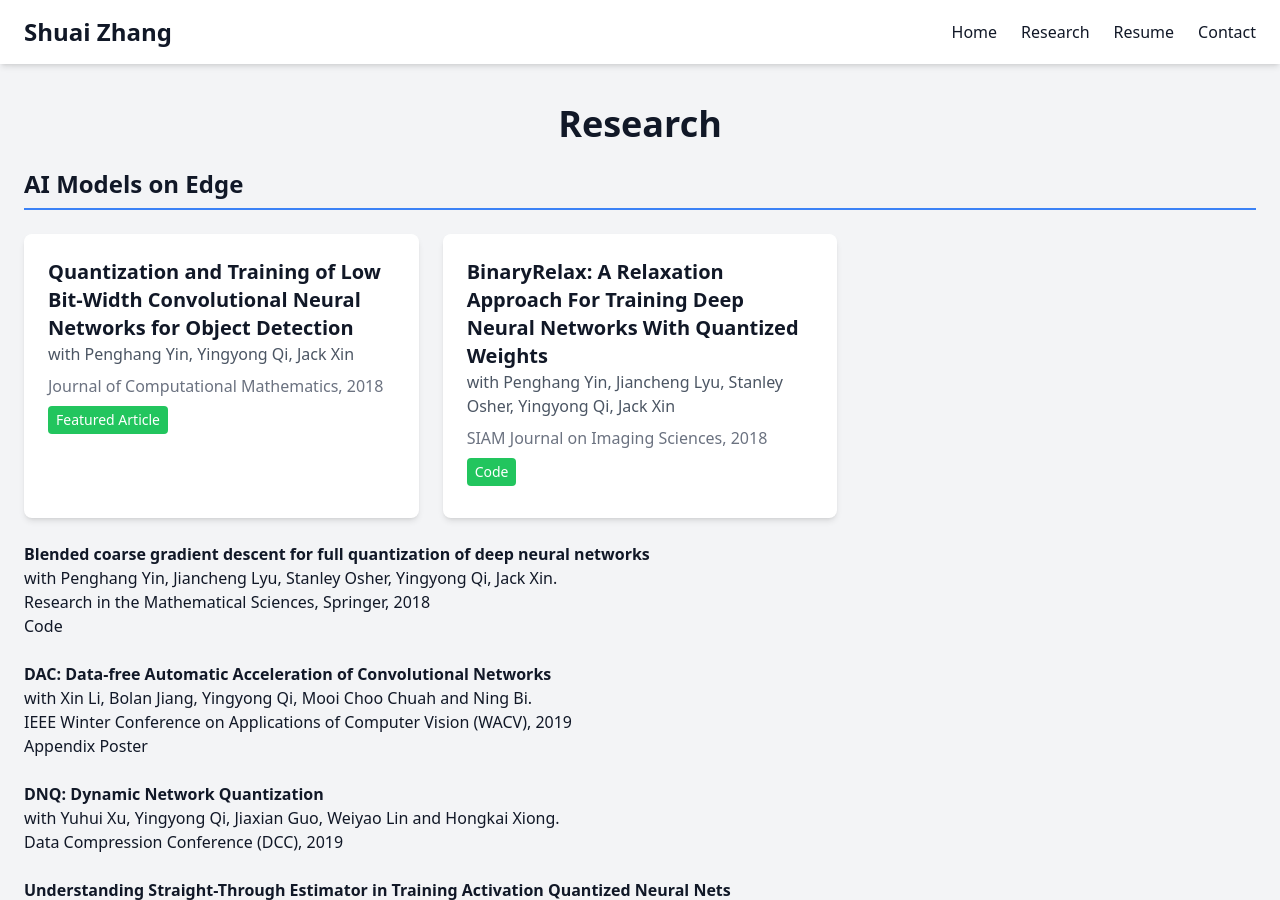
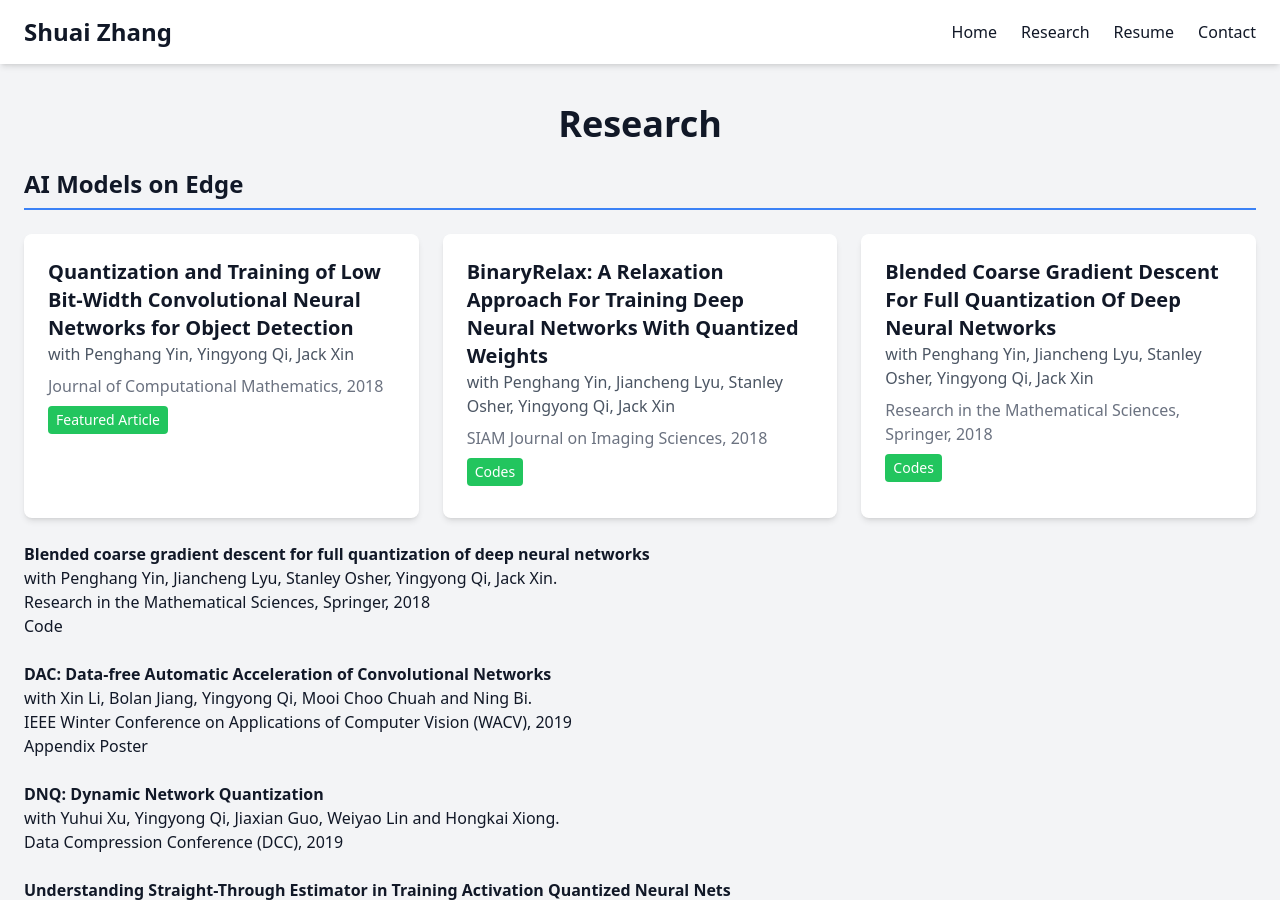
Before and after one commit to zsivine/zsivine.github.io, a Jekyll site: the page built from research.html, in a window 1280 px wide and 900 px high. Built offline with Jekyll 4.4.1, drawn with Linux system fonts in a browser that asks for light colours; nearby versions of some CDN libraries; comment, search, counter and statistics services are not loaded.

Commit message:
update research

```diff
--- a/research.html
+++ b/research.html
@@ -7,7 +7,7 @@ permalink: /research/
 
 <!-- Template
 <article class="bg-white dark:bg-gray-700 p-6 rounded-lg shadow-md hover:shadow-lg transition-shadow">
-    <a href="https://arxiv.org/abs/1612.06052" class="text-xl font-semibold mb-2">
+    <a href="Link" class="text-xl font-semibold mb-2">
         Title</a>
     <p class="text-gray-600 dark:text-gray-300 mb-2">
         Authors</p>
@@ -46,10 +46,19 @@ permalink: /research/
                 <p class="text-gray-500 dark:text-gray-400 mb-2">
                     SIAM Journal on Imaging Sciences, 2018</p>
                 <a href="https://github.com/penhunt/binaryrelax" class="inline-block px-2 py-1 bg-green-500 text-white text-sm rounded mb-2">
-                    Code</a>
+                    Codes</a>
             </article>
 
-
+            <article class="bg-white dark:bg-gray-700 p-6 rounded-lg shadow-md hover:shadow-lg transition-shadow">
+                <a href="https://link.springer.com/article/10.1007/s40687-018-0177-6" class="text-xl font-semibold mb-2">
+                    Blended Coarse Gradient Descent For Full Quantization Of Deep Neural Networks</a>
+                <p class="text-gray-600 dark:text-gray-300 mb-2">
+                    with Penghang Yin, Jiancheng Lyu, Stanley Osher, Yingyong Qi, Jack Xin</p>
+                <p class="text-gray-500 dark:text-gray-400 mb-2">
+                    Research in the Mathematical Sciences, Springer, 2018</p>
+                <a href="https://github.com/zsivine/full-quantization-DNN" class="inline-block px-2 py-1 bg-green-500 text-white text-sm rounded mb-2">
+                    Codes</a>
+            </article>
 
 
         </div>
```
